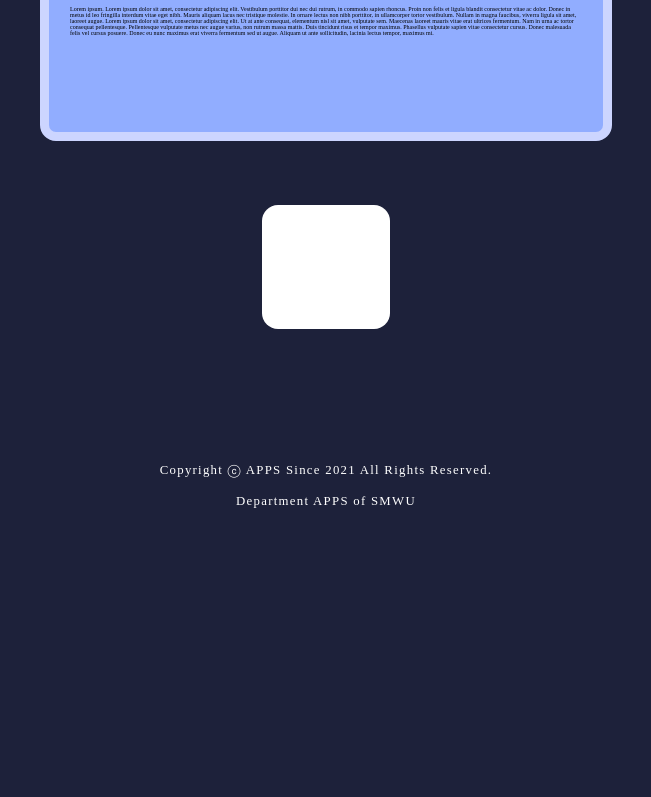
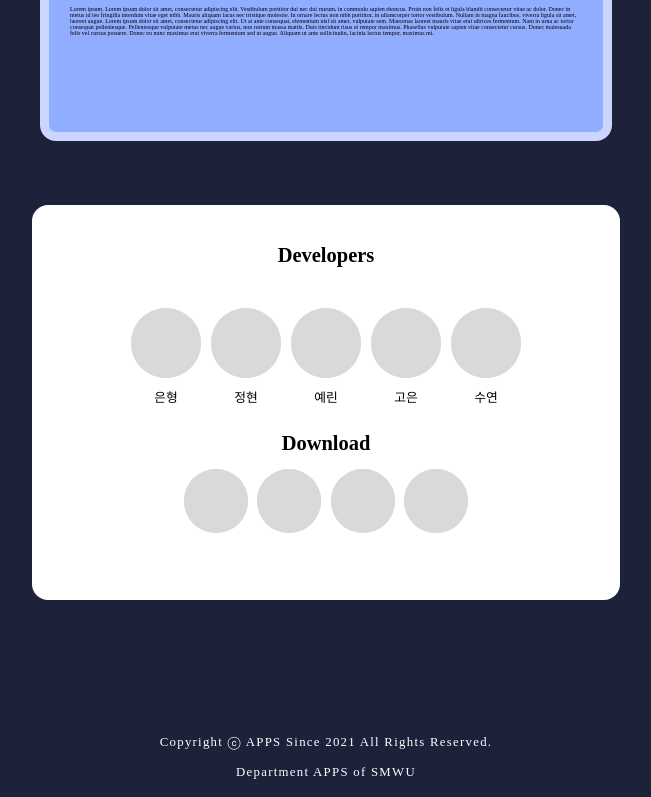
Before and after one commit to 22-APPS-Exhibition/apps-exhibition-webpage, a React (Create React App) app: page /projects/1 in a window 1280 px wide. Shown: the part 519-1316 px from the top of the page, without its empty margins (314-965 px from the left). Before the commit the page ends 1101 px from the top, so only its background shows below. Built offline with nearby package versions, Linux system fonts and the light colour scheme.

Commit message:
Feat: 프로젝트 상세보기 페이지

```diff
--- /dev/null
+++ b/src/components/common/Profiles.tsx
@@ -0,0 +1,79 @@
+import React, { ReactNode } from "react";
+import styled, { css } from "styled-components";
+import { ProjectExampleImg } from "../../assets/assets";
+
+interface iProfilesProps {
+  children?: JSX.Element | JSX.Element[];
+  title: string;
+  profileList: string[];
+  profileSize: number;
+  center: boolean;
+}
+
+export default function Profiles({ children, title, profileList, profileSize, center }: iProfilesProps) {
+  return (
+    <StProfilesContainer center={center}>
+      <StHeader>{title}</StHeader>
+      <StProfiles>
+        {profileList.map((name, index) => (
+          <StProfile key={index} size={profileSize}>
+            <img src={ProjectExampleImg} alt="프로필 이미지" />
+            <p>{name}</p>
+          </StProfile>
+        ))}
+      </StProfiles>
+      {children}
+    </StProfilesContainer>
+  );
+}
+
+const StProfilesContainer = styled.section<{ center: boolean }>`
+  ${({ center }) =>
+    center &&
+    css`
+      display: flex;
+      justify-content: center;
+      flex-direction: column;
+      align-items: center;
+    `}
+  width: 100%;
+  max-width: 160rem;
+  margin-top: 20rem;
+  padding: 12rem;
+  padding-bottom: 21rem;
+  background: white;
+  border-radius: 5rem;
+`;
+const StProfiles = styled.section`
+  display: grid;
+  grid-template-columns: repeat(5, 1fr);
+  grid-gap: 13rem 3rem;
+
+  margin-top: 13rem;
+`;
+
+const StHeader = styled.header`
+  font-weight: 700;
+  font-size: 6.4rem;
+  line-height: 7rem;
+  color: black;
+`;
+
+const StProfile = styled.article<{ size: number }>`
+  display: flex;
+  flex-direction: column;
+  align-items: center;
+  > img {
+    width: ${({ size }) => size}rem;
+    height: ${({ size }) => size}rem;
+    background: #d9d9d9;
+    border-radius: 50%;
+  }
+  > p {
+    font-weight: 400;
+    font-size: 4rem;
+    line-height: 4.4rem;
+    color: black;
+    margin-top: 4rem;
+  }
+`;
--- a/src/pages/IntroPage.tsx
+++ b/src/pages/IntroPage.tsx
@@ -1,9 +1,9 @@
 import React from "react";
 import styled from "styled-components";
-import { ProjectExampleImg } from "../assets/assets";
 import DescribeBox from "../components/common/DescribeBox";
 import Footer from "../components/common/Footer";
 import Header from "../components/common/Header";
+import Profiles from "../components/common/Profiles";
 import VideoFrame from "../components/common/VideoFrame";
 
 export default function IntroPage() {
@@ -19,51 +19,7 @@ export default function IntroPage() {
         interdum vitae eget nibh. Mauris aliquam lacus nec tristique molestie. In ornare lectus non nibh porttitor, in
         ullamcorper tortor vestibulum. Nullam in magna faucibus, viverra ligula sit amet, laoreet augue.
       </DescribeBox>
-      <MembersContainer>
-        <MembersHeader>2022 Sookmyung APPS MEMBER</MembersHeader>
-        <ProfilesContainer>
-          <Profile>
-            <img src={ProjectExampleImg} alt="프로필 이미지" />
-            <p>Name</p>
-          </Profile>
-          <Profile>
-            <img src={ProjectExampleImg} alt="프로필 이미지" />
-            <p>Name</p>
-          </Profile>
-          <Profile>
-            <img src={ProjectExampleImg} alt="프로필 이미지" />
-            <p>Name</p>
-          </Profile>
-          <Profile>
-            <img src={ProjectExampleImg} alt="프로필 이미지" />
-            <p>Name</p>
-          </Profile>
-          <Profile>
-            <img src={ProjectExampleImg} alt="프로필 이미지" />
-            <p>Name</p>
-          </Profile>
-          <Profile>
-            <img src={ProjectExampleImg} alt="프로필 이미지" />
-            <p>Name</p>
-          </Profile>
-          <Profile>
-            <img src={ProjectExampleImg} alt="프로필 이미지" />
-            <p>Name</p>
-          </Profile>
-          <Profile>
-            <img src={ProjectExampleImg} alt="프로필 이미지" />
-            <p>Name</p>
-          </Profile>
-          <Profile>
-            <img src={ProjectExampleImg} alt="프로필 이미지" />
-            <p>Name</p>
-          </Profile>
-          <Profile>
-            <img src={ProjectExampleImg} alt="프로필 이미지" />
-            <p>Name</p>
-          </Profile>
-        </ProfilesContainer>
-      </MembersContainer>
+      <Profiles title="2022 Sookmyung APPS MEMBER" profileList={["은형"]} profileSize={24} center={false} />
       <Footer />
     </IntroWrapper>
   );
@@ -78,47 +34,3 @@ const IntroWrapper = styled.section`
 
   font-family: "Archivo";
 `;
-
-const MembersContainer = styled.section`
-  width: 100%;
-  max-width: 160rem;
-  margin-top: 20rem;
-  padding: 12rem;
-  padding-bottom: 21rem;
-  background: white;
-  border-radius: 5rem;
-`;
-
-const MembersHeader = styled.header`
-  font-weight: 700;
-  font-size: 6.4rem;
-  line-height: 7rem;
-  color: black;
-`;
-
-const ProfilesContainer = styled.section`
-  display: grid;
-  grid-template-columns: repeat(5, 1fr);
-  grid-gap: 13rem 3rem;
-
-  margin-top: 13rem;
-`;
-
-const Profile = styled.article`
-  display: flex;
-  flex-direction: column;
-  align-items: center;
-  > img {
-    width: 24rem;
-    height: 24rem;
-    background: #d9d9d9;
-    border-radius: 50%;
-  }
-  > p {
-    font-weight: 400;
-    font-size: 4rem;
-    line-height: 4.4rem;
-    color: black;
-    margin-top: 4rem;
-  }
-`;
--- a/src/pages/ProjectDetailPage.tsx
+++ b/src/pages/ProjectDetailPage.tsx
@@ -1,8 +1,10 @@
 import React from "react";
 import styled from "styled-components";
+import { ProjectExampleImg } from "../assets/assets";
 import DescribeBox from "../components/common/DescribeBox";
 import Footer from "../components/common/Footer";
 import Header from "../components/common/Header";
+import Profiles from "../components/common/Profiles";
 import VideoFrame from "../components/common/VideoFrame";
 
 export default function ProjectDetailPage() {
@@ -24,7 +26,21 @@ export default function ProjectDetailPage() {
         Donec eu nunc maximus erat viverra fermentum sed ut augue. Aliquam ut ante sollicitudin, lacinia lectus tempor,
         maximus mi.
       </DescribeBox>
-      <DetailContainer></DetailContainer>
+      <Profiles
+        title="Developers"
+        profileList={["은형", "정현", "예린", "고은", "수연"]}
+        profileSize={22}
+        center={true}>
+        <DownloadContainer>
+          <DownloadTitle>Download</DownloadTitle>
+          <Icons>
+            <Icon src={ProjectExampleImg} />
+            <Icon src={ProjectExampleImg} />
+            <Icon src={ProjectExampleImg} />
+            <Icon src={ProjectExampleImg} />
+          </Icons>
+        </DownloadContainer>
+      </Profiles>
       <Footer />
     </ProjectWrapper>
   );
@@ -40,15 +56,34 @@ const ProjectWrapper = styled.section`
   font-family: "Archivo";
 `;
 
-const DetailContainer = styled.section`
-  display: grid;
-  grid-template-columns: repeat(2, 1fr);
-  grid-gap: 23.4rem 6.4rem;
-  margin-top: 20rem;
-  padding: 19.3rem 16.8rem;
-
-  border-radius: 5rem;
-  background-color: white;
+const DownloadContainer = styled.section`
+  display: flex;
+  justify-content: center;
+  align-items: center;
+  flex-direction: column;
+  width: 100%;
+  margin-top: 8.5rem;
 `;
 
-// detail box, video 공용으로 빼기
+const DownloadTitle = styled.header`
+  text-align: center;
+  width: 100%;
+  font-weight: 700;
+  font-size: 6.4rem;
+  line-height: 7rem;
+  color: black;
+`;
+
+const Icons = styled.section`
+  display: grid;
+  grid-template-columns: repeat(4, 1fr);
+  grid-gap: 0 3rem;
+  margin-top: 4.5rem;
+`;
+
+const Icon = styled.img`
+  width: 20rem;
+  height: 20rem;
+  background: #d9d9d9;
+  border-radius: 50%;
+`;
```
